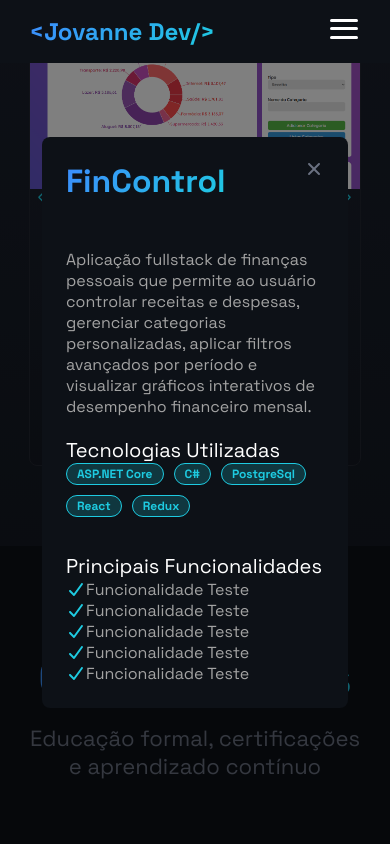
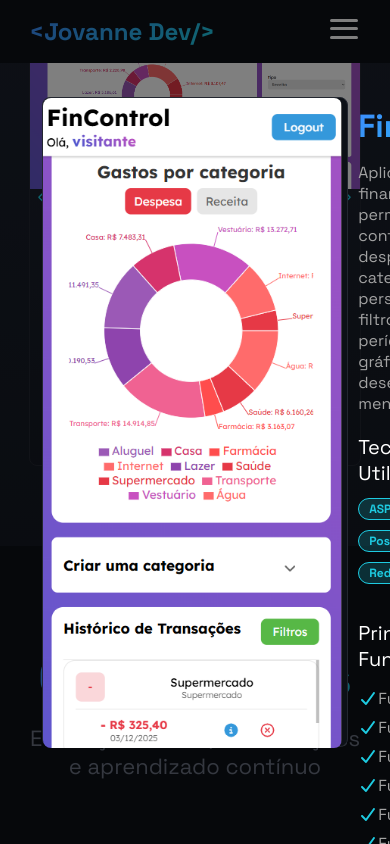
Before and after one commit to JovanneSousa/portifolio, a React (Vite) app: page / in a window 390 px wide. Both pictures are taken after a click on the button "Ver detalhes". Shown: the part 2781-3625 px from the top of the page. Built offline with nearby package versions, Linux system fonts and the light colour scheme.

Commit message:
feat: melhorando seção de detalhes de projeto

```diff
--- a/src/App.tsx
+++ b/src/App.tsx
@@ -12,6 +12,10 @@ function App() {
   return (
     <>
       <EstiloGlobal />
+      <div className="background">
+        <div className="circle circle1"></div>
+        <div className="circle circle2"></div>
+      </div>
       <Header />
       <Hero />
       <Tecnology />
--- a/src/Data/StacksData.ts
+++ b/src/Data/StacksData.ts
@@ -158,7 +158,8 @@ export const cursos: Curso[] = [
 
 export type Project = {
   id: number
-  img: string
+  img: string[]
+  imgMobile: string[]
   title: string
   desc: string
   tech: string[]
@@ -167,21 +168,24 @@ export type Project = {
 export const projetos: Project[] = [
   {
     id: 1,
-    img: './projects/fin.png',
+    img: ['./projects/fin.png'],
+    imgMobile: ['./projects/fin-mobile.png'],
     title: 'FinControl',
     desc: 'Aplicação fullstack de finanças pessoais que permite ao usuário controlar receitas e despesas, gerenciar categorias personalizadas, aplicar filtros avançados por período e visualizar gráficos interativos de desempenho financeiro mensal.',
     tech: ['ASP.NET Core', 'C#', 'PostgreSql', 'React', 'Redux']
   },
   {
     id: 2,
-    img: './projects/todo.png',
+    img: ['./projects/todo.png'],
+    imgMobile: [],
     title: 'To do List',
     desc: 'Aplicação fullstack de To-Do List, inicialmente criada apenas em React e evoluída para um sistema completo com backend em .NET. O projeto conta com CRUD de tarefas, atualização de status, filtros por tags, navegação com React Router e gerenciamento de estado via Redux. No backend, implementei uma API REST em ASP.NET Core 9, com persistência em PostgreSQL, serviços estruturados, validação e documentação via Swagger. Uma aplicação simples, porém totalmente funcional, moderna e alinhada com a prática real do mercado.',
     tech: ['ASP.NET Core', 'C#', 'React', 'Typescript', 'Redux']
   },
   {
     id: 3,
-    img: './projects/efood.png',
+    img: ['./projects/efood.png'],
+    imgMobile: [],
     title: 'Efood',
     desc: 'food, uma plataforma de delivery que busca otimizar a experiência do usuário ao pedir refeições de forma rápida e prática. 🛵🍔',
     tech: ['React', 'Typescript', 'Redux', 'styled-components']
--- a/src/components/Details/index.tsx
+++ b/src/components/Details/index.tsx
@@ -17,12 +17,17 @@ const Details: React.FC<DetailsProps> = ({ item, onClose }) => {
       <DetailsContainer>
         {projeto ? (
           <>
+            <div className="container-img-proj">
+              <img src={projeto.imgMobile[0]} alt="imagem do projeto" />
+            </div>
+            <div className="content-modal">
+              <div>
                 <div className="flex">
                   <p>{projeto.title}</p>
-              <FontAwesomeIcon onClick={onClose} icon={faXmark} />
+                  <FontAwesomeIcon className='close' onClick={onClose} icon={faXmark} />
                 </div>
-            <p>{projeto.desc}</p>
-
+                <p className='desc-modal'>{projeto.desc}</p>
+              </div>
               <div className="stack">
                 <p className="details-title">Tecnologias Utilizadas</p>
                 <div className="tech">
@@ -54,7 +59,36 @@ const Details: React.FC<DetailsProps> = ({ item, onClose }) => {
                     <FontAwesomeIcon icon={faCheck} className="check-icon" />
                     Funcionalidade Teste
                   </li>
+                  <li>
+                    <FontAwesomeIcon icon={faCheck} className="check-icon" />
+                    Funcionalidade Teste
+                  </li>
+                  <li>
+                    <FontAwesomeIcon icon={faCheck} className="check-icon" />
+                    Funcionalidade Teste
+                  </li>
+                  <li>
+                    <FontAwesomeIcon icon={faCheck} className="check-icon" />
+                    Funcionalidade Teste
+                  </li>
+                  <li>
+                    <FontAwesomeIcon icon={faCheck} className="check-icon" />
+                    Funcionalidade Teste
+                  </li>
+                  <li>
+                    <FontAwesomeIcon icon={faCheck} className="check-icon" />
+                    Funcionalidade Teste
+                  </li>
+                  <li>
+                    <FontAwesomeIcon icon={faCheck} className="check-icon" />
+                    Funcionalidade Teste
+                  </li>
                 </ul>
+              </div>
+              <div className="flex">
+                <button className="is-active shadow">Ver Código</button>
+                <button className="btn shadow">Ver Demo</button>
+              </div>
             </div>
           </>
         ) : null}
--- a/src/components/Details/styles.ts
+++ b/src/components/Details/styles.ts
@@ -2,13 +2,27 @@ import styled from 'styled-components'
 import { colors } from '../../styles'
 
 export const DetailsContainer = styled.div`
-  padding: 24px;
   background-color: ${colors.fundo};
   border-radius: 8px;
+  max-width: 850px;
+  max-height: 650px;
   display: flex;
-  flex-direction: column;
-  justify-content: space-between;
-  gap: 20px;
+  border: 1px solid ${colors.border};
+
+  .content-modal {
+    display: flex;
+    gap: 20px;
+    flex-direction: column;
+    justify-content: space-around;
+    padding: 8px 16px;
+  }
+
+  .container-img-proj,
+  img {
+    max-height: 650px;
+    object-fit: cover;
+    border-radius: inherit;
+  }
 
   p,
   li {
@@ -16,10 +30,23 @@ export const DetailsContainer = styled.div`
     color: ${colors.lightGray};
   }
 
+  .desc-modal {
+    margin-top: 16px;
+  }
+
   .flex {
-    margin-bottom: 12px;
     display: flex;
     justify-content: space-between;
+    gap: 10px;
+    align-items: center;
+
+    .close {
+      cursor: pointer;
+
+      &:hover {
+        color: ${colors.techcyan};
+      }
+    }
 
     p {
       font-size: 32px;
@@ -27,16 +54,27 @@ export const DetailsContainer = styled.div`
       background: ${colors.gradientOne};
       -webkit-background-clip: text;
       -webkit-text-fill-color: transparent;
-      margin-bottom: 16px;
+      margin: 0;
     }
   }
 
   .details-title {
     color: ${colors.white};
     font-size: 20px;
+    margin-bottom: 12px;
   }
 
   .freatures {
+    ul {
+      width: 100%;
+      max-height: 200px;
+      overflow-y: scroll;
+      scrollbar-width: thin;
+
+      li {
+        padding: 4px 0;
+      }
+    }
   }
 
   .check-icon {
--- a/src/components/Header/styles.ts
+++ b/src/components/Header/styles.ts
@@ -8,7 +8,7 @@ export const HeaderSection = styled.header.withConfig({
   top: 0;
   padding: 16px 0;
   transition: background 0.3s ease, border-bottom 0.3s ease;
-  z-index: 9;
+  z-index: 3;
   backdrop-filter: ${({ scrolled }) => (scrolled ? 'blur(7px)' : 'none')};
 
   background: ${({ scrolled }) =>
--- a/src/components/Hero/index.tsx
+++ b/src/components/Hero/index.tsx
@@ -7,7 +7,6 @@ const Hero = () => {
         <div className="circle circle1"></div>
         <div className="circle circle2"></div>
       </div>
-
       <div className="content">
         <p className="color hi">Olá, eu sou Jovanne</p>
         <h1 className="color dev">Desenvolvedor</h1>
@@ -26,7 +25,7 @@ const Hero = () => {
         </div>
       </div>
       <div className="img">
-        <img src="./me-.png" alt='uma foto minha'/>
+        <img src="./me-.png" alt="uma foto minha" />
       </div>
     </Container>
   )
--- a/src/components/ModalContainer/styles.ts
+++ b/src/components/ModalContainer/styles.ts
@@ -11,7 +11,7 @@ export const Overlay = styled.div`
   display: flex;
   justify-content: center;
   align-items: center;
-  z-index: 2;
+  z-index: 4;
 
   @media (max-width: ${breakpoints.tablet}) {
     padding: 15px;
--- a/src/components/Projects/index.tsx
+++ b/src/components/Projects/index.tsx
@@ -50,7 +50,7 @@ const Projects = () => {
               <SwiperSlide key={p.id}>
                 <div className="proj shadow">
                   <div className="container-img-proj">
-                    <img src={p.img} alt="placeholder" />
+                    <img src={p.img[0]} alt="placeholder" />
                   </div>
                   <div className="content">
                     <p className="system-name">{p.title}</p>
```
Also changed, not shown: public/projects/fin-mobile.png (added). Lines whose indentation alone changed are shown as unchanged.
